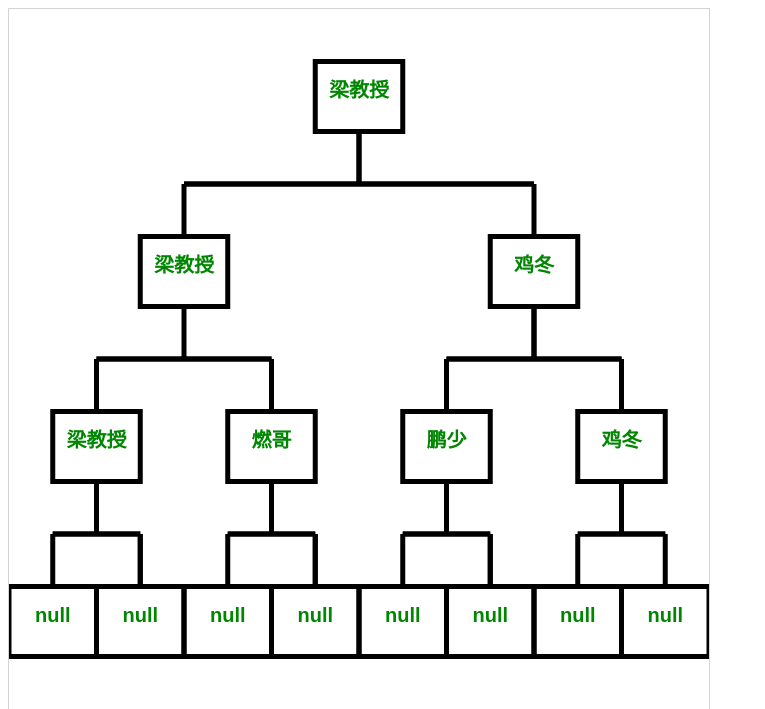
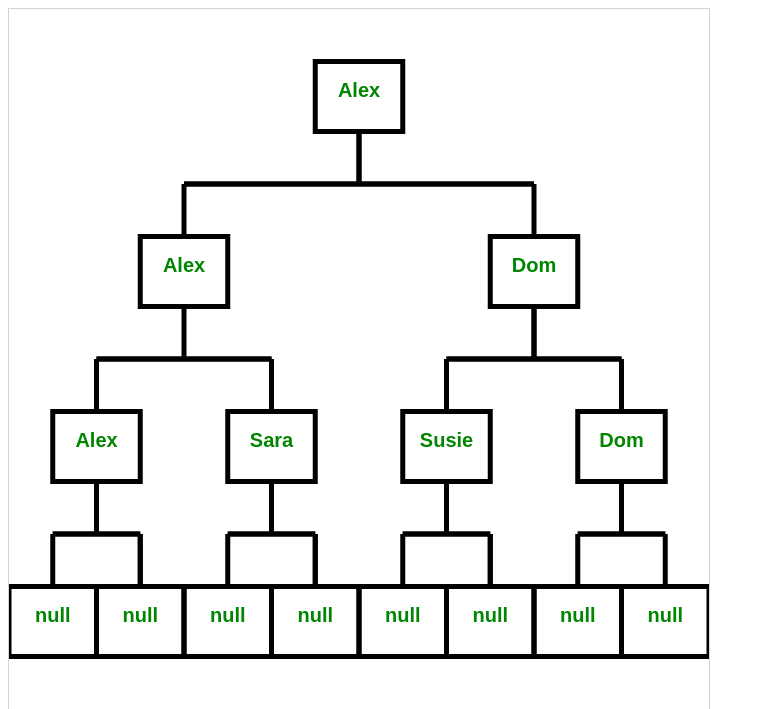
Before and after one commit to a2824256/racing_chart.js, a plain HTML site: page front-end/index.html in a window 1280 px wide. Shown: the top 709 px of the page, without its empty margins (0-765 px from the left). Drawn offline with Linux system fonts and the light colour scheme.

Commit message:
Update index.html

```diff
--- a/front-end/index.html
+++ b/front-end/index.html
@@ -12,13 +12,13 @@
     var canvas = document.getElementById("myCanvas");
     //排名数据(树结构),pid=>parent_id(父id)
     var data_tree = [
-        {id: 0, pid: -1, name: "梁教授"},
-        {id: 1, pid: 0, name: "梁教授"},
-        {id: 2, pid: 0, name: "鸡冬"},
-        {id: 3, pid: 1, name: "梁教授"},
-        {id: 4, pid: 1, name: "燃哥"},
-        {id: 5, pid: 2, name: "鹏少"},
-        {id: 6, pid: 2, name: "鸡冬"}
+        {id: 0, pid: -1, name: "Alex"},
+        {id: 1, pid: 0, name: "Alex"},
+        {id: 2, pid: 0, name: "Dom"},
+        {id: 3, pid: 1, name: "Alex"},
+        {id: 4, pid: 1, name: "Sara"},
+        {id: 5, pid: 2, name: "Susie"},
+        {id: 6, pid: 2, name: "Dom"}
     ]
     //分层
     var level = 4;
```
